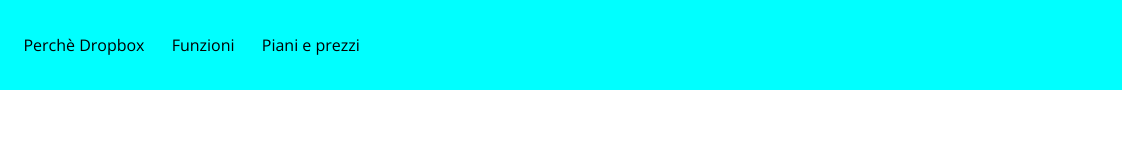
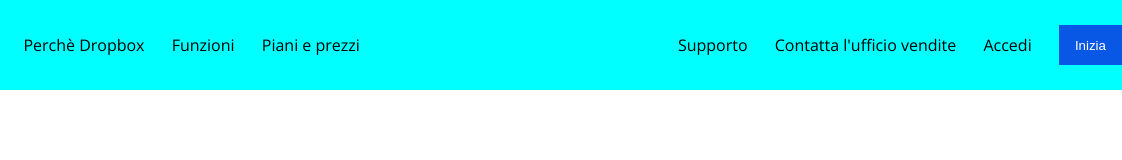
Before and after one commit to Ericson-Manalo/htmlcss-dropbox, a plain HTML site: page index.html in a window 1280 px wide. Shown: the full height of the page, 158-1280 px from the left. Drawn offline with nearby package versions, Linux system fonts and the light colour scheme.

Commit message:
fixing the second side of the header nav

```diff
--- a/css/style.css
+++ b/css/style.css
@@ -8,9 +8,29 @@ body{
     font-family: 'Open Sans', sans-serif;
 }
 
+a{
+    text-decoration: none;
+    color: black;
+}
+
 .flex{
     display: flex;
+}
+
+.flex-centered{
+    display: flex;
     align-items: center;
+}
+
+.space-between{
+    justify-content: space-between;
+}
+
+.blue-btn{
+    color: white;
+    background-color: #0958e5;
+    padding: .8rem 1rem;
+    border: #0958e5;
 }
 
 header{
--- a/index.html
+++ b/index.html
@@ -15,21 +15,49 @@
 <body>
 
     <header>
-        <nav class="flex">
-            <ul class="flex">
+        <nav class="flex space-between">
+            <ul class="flex-centered">
                 <li>
                     <img src="img/logo-small.png" alt="Dropbox logo">
                 </li>
                 <li>
-                    Perchè Dropbox
+                    <a href="#">
+                        Perchè Dropbox
+                    </a>
                 </li>
                 <li>
-                    Funzioni
+                    <a href="#">
+                        Funzioni
+                    </a>
                 </li>
                 <li>
-                    Piani e prezzi
+                    <a href="#">
+                        Piani e prezzi
+                    </a>
                 </li>
             </ul>
+
+            <ul class="flex-centered">
+                <li>
+                    <a href="#">
+                        Supporto
+                    </a>
+                </li>
+                <li>
+                    <a href="#">
+                        Contatta l'ufficio vendite
+                    </a>
+                </li>
+                <li>
+                    <a href="#">
+                        Accedi
+                    </a>
+                </li>
+                <li>
+                    <button class="blue-btn">Inizia</button>
+                </li>
+            </ul>
+
         </nav>
     </header>
 
```
